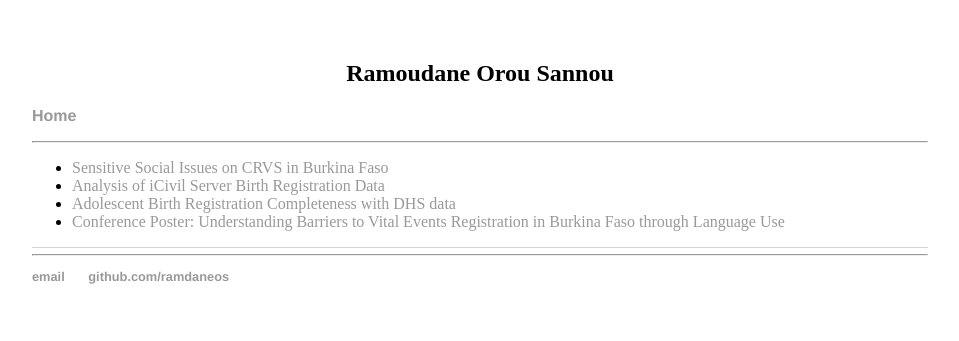
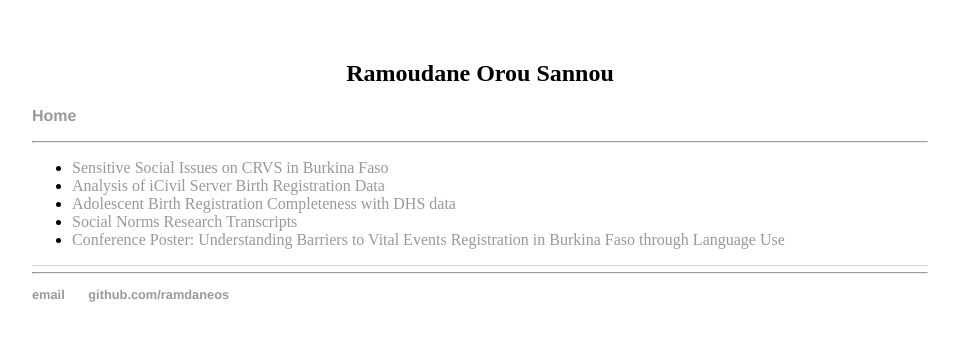
Before and after one commit to RamdaneOS/ramdaneos.github.io, a Jekyll site: the page built from index.html, in a window 1280 px wide. Shown: the top 341 px of the page, without its empty margins (160-1119 px from the left). Built offline with Jekyll 4.4.1, drawn with Linux system fonts in a browser that asks for light colours; Markdown is read by kramdown in place of the engine named in the settings.

Commit message:
Update index.html

```diff
--- a/index.html
+++ b/index.html
@@ -8,6 +8,7 @@ title: Ramoudane Orou Sannou
 		<li> <a href="Sensitive_Social_Issues_CRVS_BF.html"> Sensitive Social Issues on CRVS in Burkina Faso </a></li>
                 <li> <a href="iCivil_Birth_Reg.html"> Analysis of iCivil Server Birth Registration Data </a></li>
 		<li> <a href="Ado_Birth_Reg_Completeness.html"> Adolescent Birth Registration Completeness with DHS data </a></li>
+		<li> <a href="Social_Norms_Transcripts.html"> Social Norms Research Transcripts </a></li>
 		<li> <a href="Final_RamdaneOS_Ottawa_Poster.pdf"> Conference Poster: Understanding Barriers to Vital Events Registration in Burkina Faso through
 Language Use </a></li>
 
```
